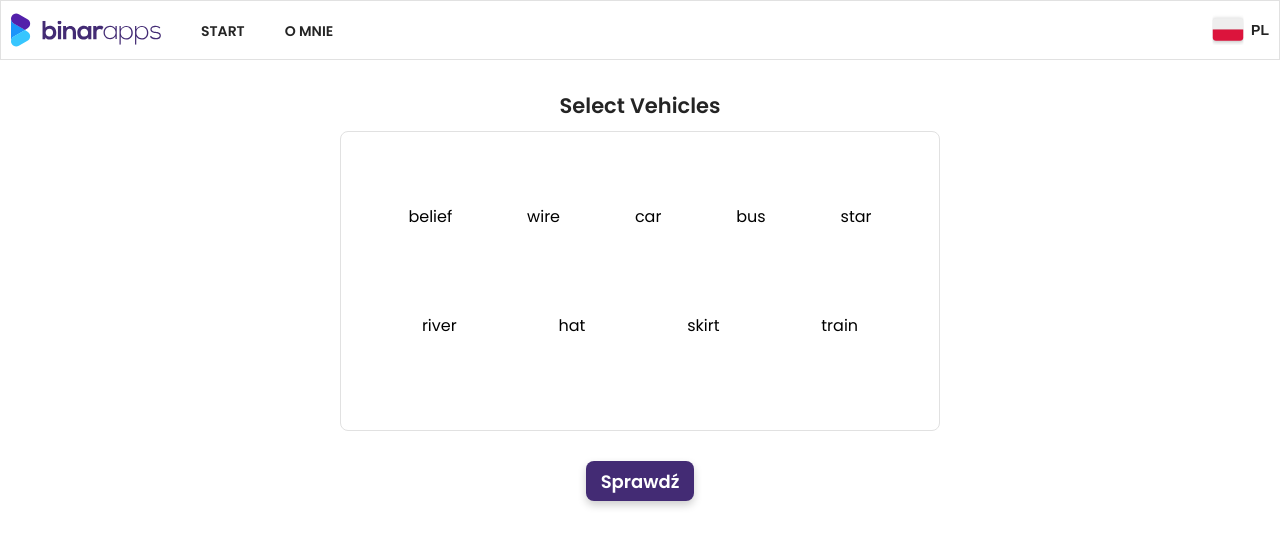
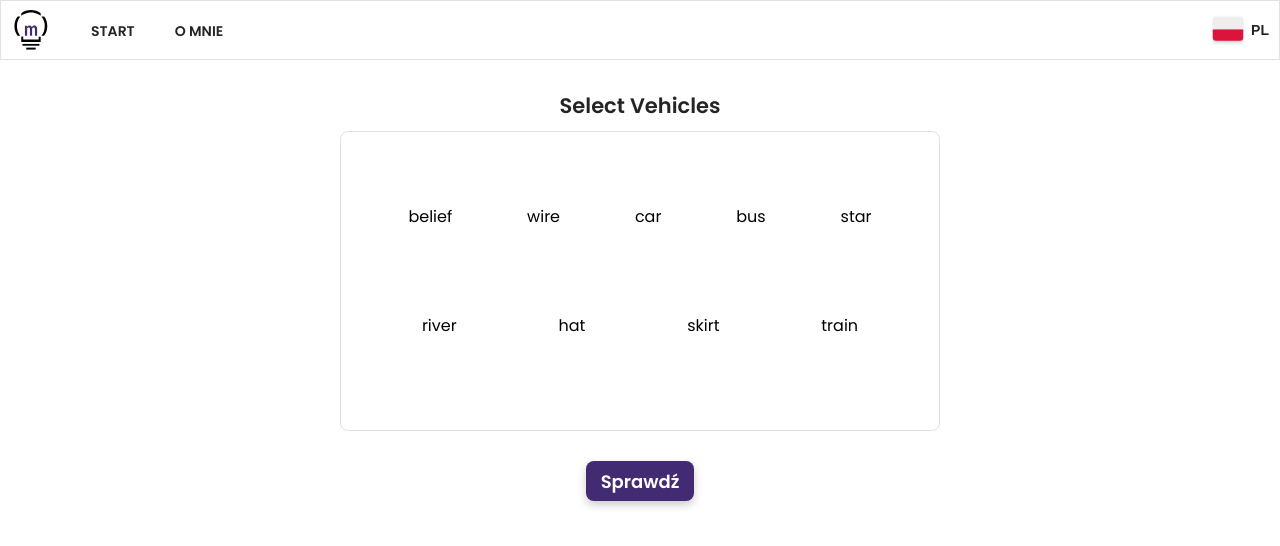
Before and after one commit to patryk-makarewicz/word-game, a React (Create React App) app: page /game in a window 1280 px wide. Shown: the top 546 px of the page. Built offline with nearby package versions, Linux system fonts and the light colour scheme.

Commit message:
Change logo

```diff
--- a/src/components/game/game.tsx
+++ b/src/components/game/game.tsx
@@ -54,7 +54,7 @@ const Game = () => {
     setWordsList(data);
   }, [allData]);
 
-  const toggleAddToChecked = (wordValue: any) => {
+  const toggleAddToChecked = (wordValue: string) => {
     const index = wordsList.findIndex((word) => word.value === wordValue);
     newWordList[index].checked = !newWordList[index].checked;
     if (allData?.good_words.includes(wordValue)) {
--- a/src/components/header/header.module.scss
+++ b/src/components/header/header.module.scss
@@ -5,23 +5,13 @@
   align-items: center;
 
   &__link {
-    height: 2rem;
-
-    @media screen and (min-width: $breakpoint-sm) {
-      height: 4rem;
-    }
+    height: 4rem;
   }
 
   &__linkLogo {
-    width: 8rem;
-    height: 2rem;
-    margin-right: 2rem;
-
-    @media screen and (min-width: $breakpoint-sm) {
-      width: 15rem;
-      height: 4rem;
-      margin-right: 4rem;
-    }
+    width: 4rem;
+    height: 4rem;
+    margin-right: 4rem;
   }
 }
 
--- a/src/components/header/header.tsx
+++ b/src/components/header/header.tsx
@@ -3,7 +3,7 @@ import { NavLink } from 'react-router-dom';
 import Navigation from './_partials/navigation';
 import Language from './_partials/language';
 
-import Logo from '../../assets/logo.svg';
+import { ReactComponent as MakaDev } from '../../assets/logo_small.svg';
 import styles from './header.module.scss';
 
 const Header = () => (
@@ -11,7 +11,7 @@ const Header = () => (
     <div className={styles.innerWrapper}>
       <div className={styles.header}>
         <NavLink className={styles.header__link} to="/">
-          <img className={styles.header__linkLogo} src={Logo} alt="Logo" />
+          <MakaDev className={styles.header__linkLogo} />
         </NavLink>
         <Navigation />
       </div>
```
